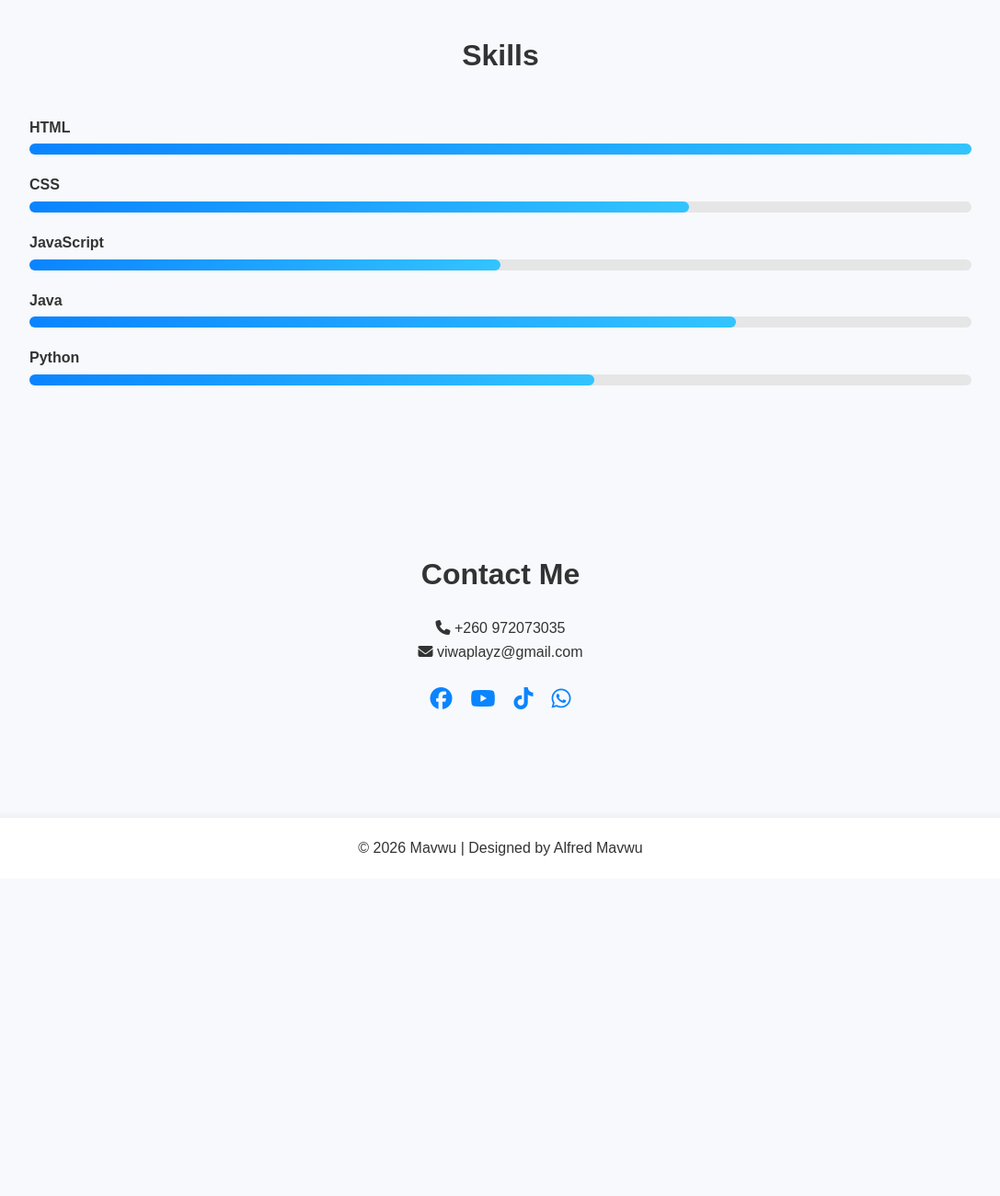
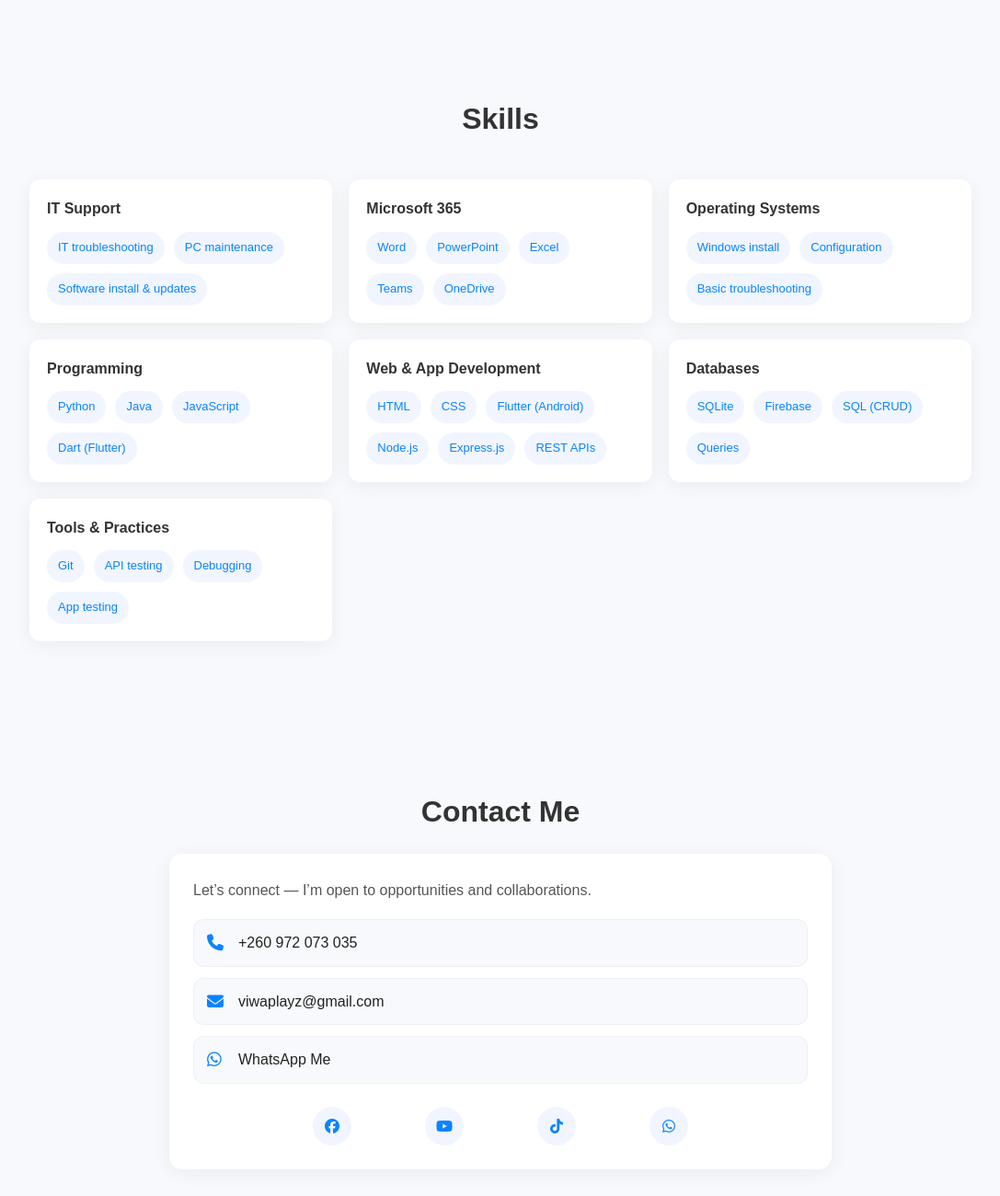
Before and after one commit to mavwu/mavwu.github.io, a plain HTML site: page index.html in a window 1280 px wide. Shown: the part 1200-2500 px from the top of the page at 92% size, without its empty margins (96-1183 px from the left). Before the commit the page ends 2155 px from the top, so only its background shows below. Drawn offline with Linux system fonts and the light colour scheme; a web font is replaced by a local one.

Commit message:
Refinement
- updated cv
- added the cv option back
- refined the contact, skills sections

```diff
--- a/index.html
+++ b/index.html
@@ -6,8 +6,10 @@
     <meta name="viewport" content="width=device-width, initial-scale=1.0">
     <meta name="robots" content="index, follow">
     <meta name="author" content="Alfred Mavwu">
-    <meta name="keywords" content="Alfred Mavwu, Mavwu, Portfolio, Computer Science, Developer, Programmer, Software Engineer, Web Developer, Application Developer, Mulungushi Graduate, Zambia">
-    <meta name="description" content="Welcome to Alfred Mavwu's portfolio site.
+    <meta name="keywords"
+        content="Alfred Mavwu, Mavwu, Portfolio, Computer Science, Developer, Programmer, Software Engineer, Web Developer, Application Developer, Mulungushi Graduate, Zambia">
+    <meta name="description"
+        content="Welcome to Alfred Mavwu's portfolio site.
                                     Computer Scientist skilled in Python, Java, JavaScript, HTML, CSS, and SQL.
                                     Passionate about building websites and applications, solving problems through coding, and creating innovative solutions.">
     <link rel="stylesheet" href="style.css">
@@ -19,13 +21,12 @@
     <title>Alfred Mavwu | Portfolio</title>
 
     <script src="script.js"></script>
-    <style src="style.css"></style>
 </head>
 
 <body>
     <!-- NAVIGATION -->
     <nav class="navbar">
-        <div class="logo">Mavwu</div>
+        <div class="logo"><a href="/">Mavwu</a></div>
         <ul class="nav-links">
             <li><a href="#about">About</a></li>
             <li><a href="#projects">Projects</a></li>
@@ -45,6 +46,16 @@
                 JavaScript, Flutter, SQL, and Web Development. I love turning ideas into
                 functional, user-friendly solutions.
             </p>
+
+            <!-- CV Buttons -->
+            <div class="cv-buttons">
+                <a href="/cv/Alfred_Mavwu_CV.pdf" target="_blank" class="cv-btn primary">
+                    View CV
+                </a>
+                <a href="/cv/Alfred_Mavwu_CV.pdf" download class="cv-btn secondary">
+                    Download CV
+                </a>
+            </div>
         </div>
     </section>
 
@@ -78,14 +89,15 @@
 
             <div class="project-card">
                 <h3>Public Profile Analyzer</h3>
-                <p>Checks username availability across multiple platforms (GitHub, YouTube, TikTok, Facebook)</p> <br/>
+                <p>Checks username availability across multiple platforms (GitHub, YouTube, TikTok, Facebook)</p> <br />
                 <p><strong>Tech Stack:</strong> Flask, Python, JavaScript, HTML, CSS</p>
                 <a href="https://public-profile-analyzer.vercel.app/" class="project-btn">View Project</a>
             </div>
 
             <div class="project-card">
                 <h3>EZ Statement ZM</h3>
-                <p>A Flutter app that helps students and parents quickly access Examination Council of Zambia (ECZ) examination statements</p> <br/>
+                <p>A Flutter app that helps students and parents quickly access Examination Council of Zambia (ECZ)
+                    examination statements</p> <br />
                 <p><strong>Tech Stack:</strong> Flutter(Dart), JavaScript, </p>
                 <a href="https://ezstatementszm.vercel.app/" class="project-btn">View Project</a>
 
@@ -98,46 +110,107 @@
     <section id="skills" class="skills">
         <h2>Skills</h2>
 
-        <div class="skill">
-            <span>HTML</span>
-            <div class="bar"><div class="fill" style="--fill-width: 100%"></div></div>
+        <div class="skills-grid">
+            <div class="skill-card">
+                <h3>IT Support</h3>
+                <div class="chips">
+                    <span>IT troubleshooting</span>
+                    <span>PC maintenance</span>
+                    <span>Software install & updates</span>
+                </div>
             </div>
 
-        <div class="skill">
-            <span>CSS</span>
-            <div class="bar"><div class="fill" style="--fill-width: 70%"></div></div>
+            <div class="skill-card">
+                <h3>Microsoft 365</h3>
+                <div class="chips">
+                    <span>Word</span><span>PowerPoint</span><span>Excel</span>
+                    <span>Teams</span><span>OneDrive</span>
+                </div>
             </div>
 
-        <div class="skill">
-            <span>JavaScript</span>
-            <div class="bar"><div class="fill" style="--fill-width: 50%"></div></div>
+            <div class="skill-card">
+                <h3>Operating Systems</h3>
+                <div class="chips">
+                    <span>Windows install</span>
+                    <span>Configuration</span>
+                    <span>Basic troubleshooting</span>
+                </div>
             </div>
 
-        <div class="skill">
-            <span>Java</span>
-            <div class="bar">
-                <div class="fill" style="--fill-width: 75%"></div></div>
+            <div class="skill-card">
+                <h3>Programming</h3>
+                <div class="chips">
+                    <span>Python</span><span>Java</span><span>JavaScript</span><span>Dart (Flutter)</span>
+                </div>
             </div>
 
-        <div class="skill">
-            <span>Python</span>
-            <div class="bar"><div class="fill" style="--fill-width: 60%"></div></div>
+            <div class="skill-card">
+                <h3>Web & App Development</h3>
+                <div class="chips">
+                    <span>HTML</span><span>CSS</span><span>Flutter (Android)</span>
+                    <span>Node.js</span><span>Express.js</span><span>REST APIs</span>
+                </div>
+            </div>
+
+            <div class="skill-card">
+                <h3>Databases</h3>
+                <div class="chips">
+                    <span>SQLite</span><span>Firebase</span><span>SQL (CRUD)</span><span>Queries</span>
+                </div>
+            </div>
+
+            <div class="skill-card">
+                <h3>Tools & Practices</h3>
+                <div class="chips">
+                    <span>Git</span><span>API testing</span><span>Debugging</span><span>App testing</span>
+                </div>
+            </div>
         </div>
     </section>
+
+
 
     <!-- CONTACT -->
     <section id="contact" class="contact">
   <h2>Contact Me</h2>
-        <p><i class="fas fa-phone"></i> +260 972073035</p>
-        <p><i class="fas fa-envelope"></i> viwaplayz@gmail.com</p>
 
-        <div class="socials">
-            <a href="https://web.facebook.com/profile.php?id=61556678093170"><i class="fab fa-facebook"></i></a>
-            <a href="https://www.youtube.com/@WanguCS"><i class="fab fa-youtube"></i></a>
-            <a href="https://www.tiktok.com/@mavwu"><i class="fab fa-tiktok"></i></a>
-            <a href="https://wa.me/+260972073035"><i class="fab fa-whatsapp"></i></a>
+  <div class="contact-card">
+    <p class="contact-subtitle">Let’s connect — I’m open to opportunities and collaborations.</p>
+
+    <div class="contact-items">
+      <a class="contact-item" href="tel:+260972073035">
+        <i class="fas fa-phone"></i>
+        <span>+260 972 073 035</span>
+      </a>
+
+      <a class="contact-item" href="mailto:viwaplayz@gmail.com">
+        <i class="fas fa-envelope"></i>
+        <span>viwaplayz@gmail.com</span>
+      </a>
+
+      <a class="contact-item" href="https://wa.me/260972073035" target="_blank" rel="noopener">
+        <i class="fab fa-whatsapp"></i>
+        <span>WhatsApp Me</span>
+      </a>
+    </div>
+
+    <div class="socials modern-socials">
+      <a href="https://web.facebook.com/profile.php?id=61556678093170" target="_blank" rel="noopener" aria-label="Facebook">
+        <i class="fab fa-facebook"></i>
+      </a>
+      <a href="https://www.youtube.com/@WanguCS" target="_blank" rel="noopener" aria-label="YouTube">
+        <i class="fab fa-youtube"></i>
+      </a>
+      <a href="https://www.tiktok.com/@mavwu" target="_blank" rel="noopener" aria-label="TikTok">
+        <i class="fab fa-tiktok"></i>
+      </a>
+      <a href="https://wa.me/260972073035" target="_blank" rel="noopener" aria-label="WhatsApp">
+        <i class="fab fa-whatsapp"></i>
+      </a>
+    </div>
   </div>
 </section>
+
 
     <footer>
         <p>&copy; 2026 Mavwu | Designed by Alfred Mavwu</p>
--- a/style.css
+++ b/style.css
@@ -21,7 +21,7 @@
     width: 100%;
     padding: 15px 50px;
     background: #ffffff;
-    box-shadow: 0 2px 10px rgba(0,0,0,0.05);
+    box-shadow: 0 2px 10px rgba(0, 0, 0, 0.05);
     display: flex;
     justify-content: space-between;
     position: sticky;
@@ -33,6 +33,15 @@
     font-size: 22px;
     font-weight: 700;
     color: #0a84ff;
+}
+
+.logo a {
+    text-decoration: none;
+    color: #0a84ff;
+}
+
+.logo a:hover {
+    color: #0a60b6;
 }
 
 .nav-links {
@@ -66,7 +75,7 @@
     height: 180px;
     border-radius: 50%;
     border: 4px solid #0a84ff;
-    box-shadow: 0 5px 15px rgba(0,0,0,0.1);
+    box-shadow: 0 5px 15px rgba(0, 0, 0, 0.1);
     object-fit: cover;
     transition: transform 0.3s, box-shadow 0.3s;
 }
@@ -87,6 +96,41 @@
     font-size: 16px;
     line-height: 1.8;
 }
+
+.cv-buttons {
+    margin-top: 20px;
+    display: flex;
+    gap: 15px;
+    flex-wrap: wrap;
+}
+
+.cv-btn {
+    padding: 10px 18px;
+    border-radius: 8px;
+    text-decoration: none;
+    font-weight: 500;
+    transition: 0.3s;
+}
+
+.cv-btn.primary {
+    background: #0a84ff;
+    color: #fff;
+}
+
+.cv-btn.primary:hover {
+    background: #006edc;
+}
+
+.cv-btn.secondary {
+    border: 2px solid #0a84ff;
+    color: #0a84ff;
+}
+
+.cv-btn.secondary:hover {
+    background: #0a84ff;
+    color: #fff;
+}
+
 
 /* Projects Section */
 .projects {
@@ -109,13 +153,15 @@
     background: #ffffff;
     padding: 25px;
     border-radius: 12px;
-    box-shadow: 0 4px 20px rgba(0,0,0,0.06);
+    box-shadow: 0 4px 20px rgba(0, 0, 0, 0.06);
     transition: transform 0.3s, box-shadow 0.3s;
 }
 
 .project-card:hover {
     transform: translateY(-5px);
-    box-shadow: 0 8px 25px rgba(0,0,0,0.1);
+    box-shadow: 0 12px 30px rgba(0, 0, 0, 0.12);
+    border: 1px solid rgba(10, 132, 255, 0.4);
+
 }
 
 .project-btn {
@@ -135,6 +181,20 @@
 }
 
 /* Skills Section */
+.skill-tags {
+    display: flex;
+    flex-wrap: wrap;
+    gap: 12px;
+}
+
+.skill-tags span {
+    padding: 8px 14px;
+    border-radius: 20px;
+    background: #f1f5ff;
+    color: #0a84ff;
+    font-weight: 500;
+}
+
 .skills {
     padding: 80px 10%;
 }
@@ -145,34 +205,48 @@
     margin-bottom: 40px;
 }
 
-.skill {
-    margin-bottom: 20px;
+.skills-grid {
+    display: grid;
+    grid-template-columns: repeat(auto-fit, minmax(260px, 1fr));
+    gap: 18px;
 }
 
-.skill span {
-    font-weight: 600;
+.skill-card {
+    background: #fff;
+    border-radius: 12px;
+    padding: 18px;
+    box-shadow: 0 4px 20px rgba(0, 0, 0, 0.06);
+    transition: transform 0.3s ease, box-shadow 0.3s ease, border 0.3s ease;
+    border: 1px solid transparent;
 }
 
-.bar {
-    width: 100%;
-    height: 12px;
-    background: #e6e6e6;
-    border-radius: 10px;
-    margin-top: 5px;
+.skill-card:hover {
+    transform: translateY(-6px);
+    box-shadow: 0 12px 30px rgba(0, 0, 0, 0.12);
+    border: 1px solid rgba(10, 132, 255, 0.4);
 }
 
-.fill {
-    height: 100%;
-    border-radius: 10px;
-    background: linear-gradient(90deg, #0a84ff, #33c4ff);
-    animation: fillBar 2s ease forwards;
-    width: 0; /* start from 0, animate to final width */
+
+.skill-card h3 {
+    font-size: 16px;
+    margin-bottom: 12px;
 }
 
-@keyframes fillBar {
-    from { width: 0; }
-    to { width: var(--fill-width); } /* set width dynamically with inline style */
+.chips {
+    display: flex;
+    flex-wrap: wrap;
+    gap: 10px;
 }
+
+.chips span {
+    background: #f1f5ff;
+    color: #0a84ff;
+    border-radius: 999px;
+    padding: 7px 12px;
+    font-size: 13px;
+    font-weight: 500;
+}
+
 
 /* Contact Section */
 .contact {
@@ -185,21 +259,94 @@
   margin-bottom: 20px;
 }
 
-.socials {
-    margin-top: 20px;
+.contact-card {
+  max-width: 720px;
+  margin: 0 auto;
+  background: #fff;
+  border-radius: 14px;
+  padding: 26px;
+  box-shadow: 0 4px 20px rgba(0,0,0,0.06);
+  text-align: left;
+}
+
+.contact-subtitle {
+  margin-bottom: 18px;
+  color: #555;
+  line-height: 1.7;
+}
+
+.contact-items {
+  display: grid;
+  gap: 12px;
+  margin-bottom: 18px;
+}
+
+.contact-item {
+  display: flex;
+  align-items: center;
+  gap: 12px;
+  padding: 12px 14px;
+  border-radius: 12px;
+  text-decoration: none;
+  color: #222;
+  background: #f7f9fc;
+  border: 1px solid rgba(0,0,0,0.04);
+  transition: transform 0.25s ease, box-shadow 0.25s ease, border 0.25s ease;
+}
+
+.contact-item i {
+  color: #0a84ff;
+  font-size: 18px;
+  width: 22px;
+}
+
+.contact-item:hover {
+  transform: translateY(-3px);
+  box-shadow: 0 10px 22px rgba(0,0,0,0.10);
+  border: 1px solid rgba(10, 132, 255, 0.35);
+}
+
+/* Modern socials */
+.modern-socials {
   display: flex;
   justify-content: center;
   gap: 20px;
+  margin-top: 25px;
+  gap: 80px;
 }
 
-.socials a {
-    font-size: 24px;
+
+.modern-socials a {
+  width: 42px;
+  height: 42px;
+  border-radius: 50%;
+  display: grid;
+  place-items: center;
+  background: #f1f5ff;
   color: #0a84ff;
-    transition: 0.3s;
+  text-decoration: none;
+  transition: transform 0.25s ease, background 0.25s ease;
 }
 
-.socials a:hover {
-    color: #006edc;
+.modern-socials a:hover {
+  transform: translateY(-3px);
+  background: #0a84ff;
+  color: #fff;
+}
+
+@media (max-width: 700px) {
+  .contact-card {
+    padding: 20px;
+  }
+  .modern-socials {
+    justify-content: center;
+  }
+  .contact-card {
+    text-align: center;
+  }
+  .contact-items {
+    text-align: left;
+  }
 }
 
 /* Footer */
@@ -208,7 +355,7 @@
     padding: 20px 0;
     background: #ffffff;
     margin-top: 30px;
-    box-shadow: 0 -2px 10px rgba(0,0,0,0.05);
+    box-shadow: 0 -2px 10px rgba(0, 0, 0, 0.05);
 }
 
 /* Mobile Responsive */
```
Also changed, not shown: 2 other files. Lines whose indentation alone changed are shown as unchanged.
